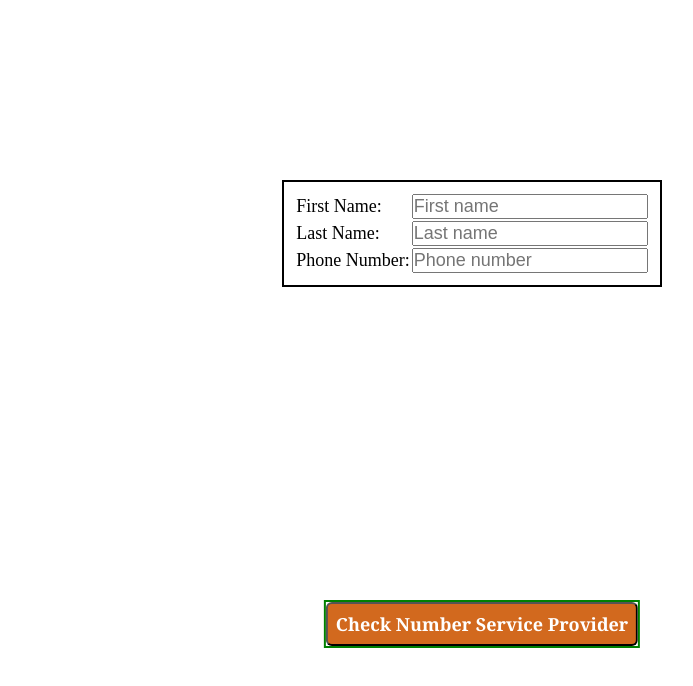
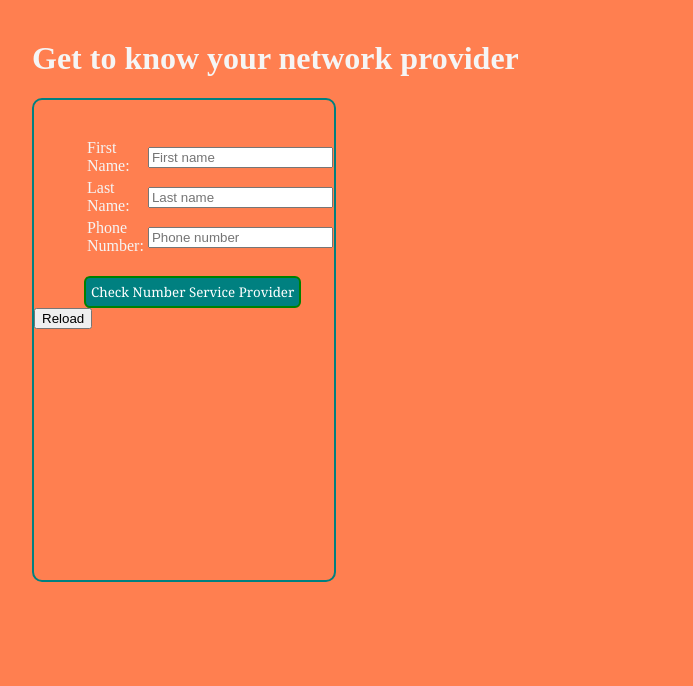
Before and after one commit to olabimpe-lo/Team-circle_94-Phonie, a plain HTML site: page index.html in a window 1280 px wide. Shown: the whole page, without its empty margins (168-861 px from the left). Drawn offline with Linux system fonts and the light colour scheme.

```diff
--- a/index.html
+++ b/index.html
@@ -9,34 +9,36 @@
 
   <link rel="stylesheet" href="style.css">
 </head>
+  <body>
+       <h1>Get to know your network provider</h1>
+    <form action="">
+      <div id ="div-table">
+        <table id ="table">
 
-<body>
-
-  <body>
-    <form action="">
-      <div id="div-table">
-        <table id="table">
           <div class="image-div"><img src="image/mtn.png" alt="" class="the-image"></div>
           <tr>
-            <td> <label for="name">First Name:</label></td>
-            <td><input type="name" placeholder="First name" id="name"></td>
+            <td> <label for="firstname">First Name:</label></td>
+            <td><input type="firstname" placeholder="First name" id="firstname"></td>
           </tr>
-
+          <br>
           <tr>
             <td> <label for="lastname">Last Name:</label></td>
             <td><input type="name" placeholder="Last name" id="lastname"></td>
           </tr>
-
+          <br>
           <tr>
             <td><label for="phone"> Phone Number:</label></td>
             <td><input type="number" placeholder="Phone number" id="phone"></td>
           </tr>
-          <div class="btn"><button class="the-btn">Check Number Service Provider</button></div>
+
         </table>
+        <br>
+         <div class="btn"><button class="the-btn">Check Number Service Provider</button>
+          <button onclick ="myButton()">Reload</button></div>
       </div>
     </form>
 
-    <!--     <script src="index.mjs"></script> -->
+   <!--     <script src="index.mjs"></script> -->
   </body>
 
 </html>
--- a/style.css
+++ b/style.css
@@ -1,52 +1,59 @@
-*{
-    margin: 0;
-    padding: 0;
-    box-sizing: border-box;
-    font-size: large;
+body{
+    width: auto;
+    height: 100px;
+    background-color: coral;
+    border: coral;
+    margin-top: 40px;
+    margin-left: 200px;
+    align-items: center;
 }
 
-#div-table{
-    width: 600px;
-    height: 100vh;
-    margin-left: auto;
-    margin-right: auto;
+
+
+#div-table {
+    width: 300px;
+    height: 60vh;
     border-radius: 10px;
-}
-#table{
-    border: 2px solid black;
-    margin-top: 30%;
-    margin-left: auto;
-    margin-right: auto;
-    padding: 10px;
-}
-.btn{
-    position: absolute;
-    text-align: center;
-    top: 75%;
-    transform: translate(48%);
-    border: 2px solid green;
+    border: 2px solid teal;
 }
 
-.the-btn{
-    padding: 8px;
+ #table {
+    margin-left:50px;
+}
+
+h1 {
+  color: whitesmoke;
+}
+
+tr {
+   color: whitesmoke;
+}
+
+tr:hover{
+  color:teal;
+}
+
+.the-btn {
+    margin-left:50px;
+    padding: 5px;
     border-radius: 6px;
-    background-color: chocolate;
-    color: white;
-    font-weight: 700;
+    border: 2px solid green;
+    background-color: teal;
     font-family: Georgia, 'Times New Roman', Times,
     serif;
+    color: white;
 }
-.image-div{
+
+.image-div {
     display: block;
     text-align: center;
-    margin-top: 70px;
 }
 
-.the-image{
-    width: 110px;
+.the-image {
+    width: 20px;
     border-radius: 5px;
     z-index: 2;
 }
-.hidden{
+.hidden {
   display: none;
 }
```
